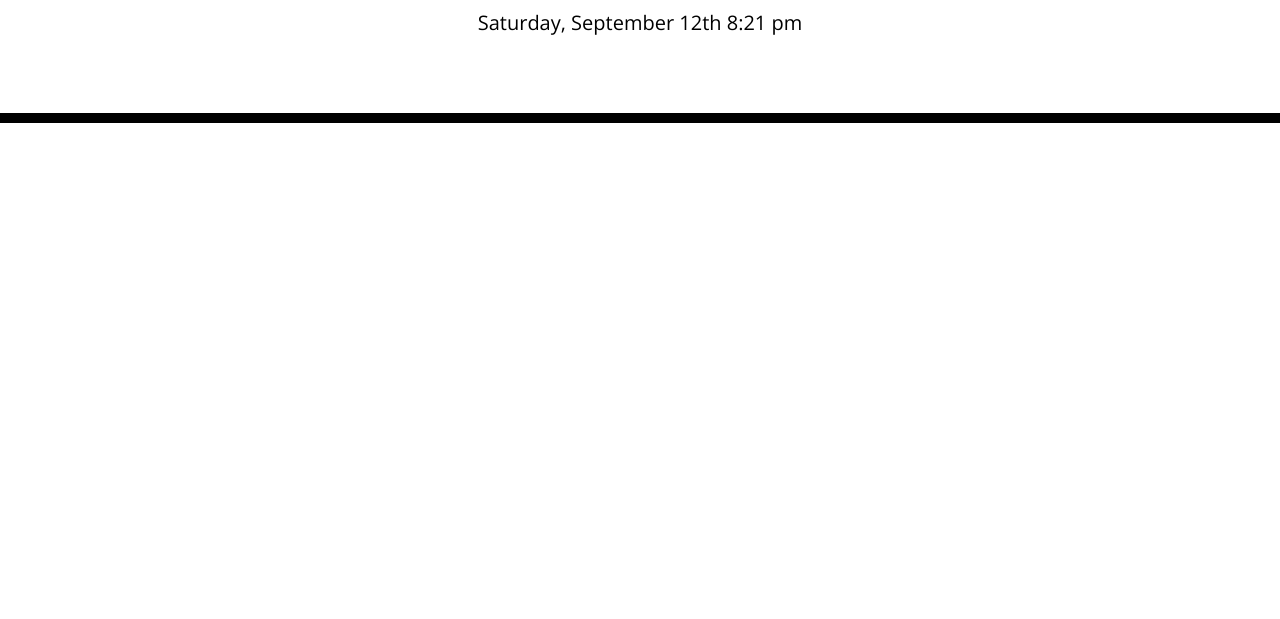
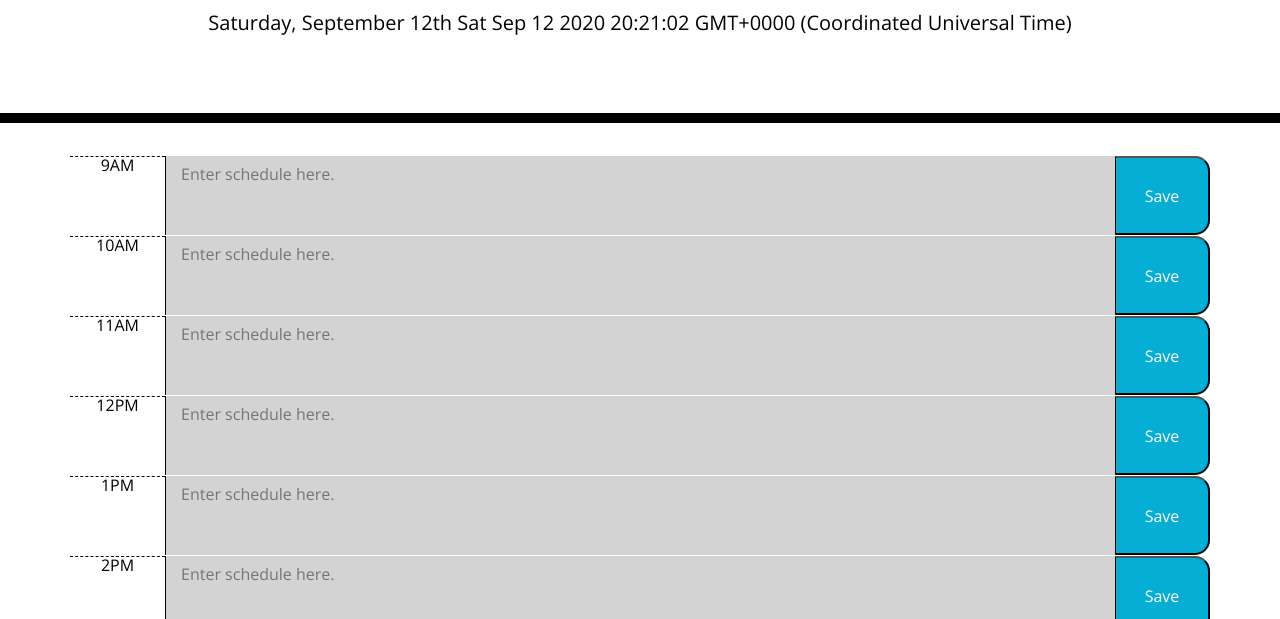
Before and after one commit to AshlynMarie22/Work_Day_Scheduler, a plain HTML site: page index.html in a window 1280 px wide. Shown: the part 181-800 px from the top of the page. Drawn offline with nearby package versions, Linux system fonts and the light colour scheme.

Commit message:
updated js file and scheduler has been formatted

```diff
--- a/script.js
+++ b/script.js
@@ -1,42 +1,84 @@
-console.log("hello world");
+//console.log("hello world");
+
+//Elements that may be needed
+var calCont = $(".container");
+
+//Have today's date at the top of the page
 var now = moment();
-var todayDate= now.format("dddd, MMMM Do");
-var todayTime= now.format("h:mm a");
+var todayDate = now.format("dddd, MMMM Do");
+var todayTime = now._d;
+console.log(todayTime);
 
 $("#currentDay").text(todayDate + " " + todayTime);
 
-var scheduleHours = ["9", "10", "11", "12","1", "2", "3", "4", "5"];
+// Times for Scheduler
+var scheduleHoursArray = [
+  moment("9AM", "hA"),
+  moment("10AM", "hA"),
+  moment("11AM", "hA"),
+  moment("12PM", "hA"),
+  moment("1PM", "hA"),
+  moment("2PM", "hA"),
+  moment("3PM", "hA"),
+  moment("4PM", "hA"),
+  moment("5PM", "hA"),
+];
 
-for (let i=0; i< scheduleHours.length; i++){
+for (let i = 0; i < scheduleHoursArray.length; i++) {
+  //Create rows with a column for time, scheduler, and save button
+  var newRow = $("<row>").attr("class", "row time-block");
+  //populate the rows with time
+  var rowTime = $("<div>")
+    .attr("class", "col-1 hour")
+    .text(scheduleHoursArray[i]._i);
+  newRow.append(rowTime);
+  //Have rows turn different colors depending on the current time
+  var compTime = scheduleHoursArray[i]._d;
 
+  //when the time is present have the row turn red
+  if (scheduleHoursArray[i]._i == now.format("hA")) {
+    newRow.addClass("present");
+  }
+  //when the time is past the current time have the row greyed out
+  else if (compTime < todayTime) {
+    newRow.addClass("past");
+  }
+  // when the time is in the future have the row green
+  else if (compTime > todayTime) {
+    newRow.addClass("future");
+  }
+
+  //populate the rows with an input
+  var schedulerInput = $("<textarea>").attr({
+    class: "col-10 description",
+    placeholder: "Enter schedule here.",
+  });
+  newRow.append(schedulerInput);
+
+  //populate the rows with save button
+  var saveButton = $("<button>")
+    .attr("class", "col-1 saveBtn saveBtn i")
+    .text("Save");
+  newRow.append(saveButton);
+
+  //Append all the new variables to the container
+  calCont.append(newRow);
 }
+
+//Save the input so that it isn't earsed when the page is refreshed
 
 //Save input to storage
 //set item
-$(document).on("click", ".saveButton", function() {
-    localStorage.setItem($(this).parent().attr('id')), $(this).siblings(".description").val().trim(); });
+$(document).on("click", ".saveButton", function () {
+  localStorage.setItem($(this).parent().attr("id")),
+    $(this).siblings(".description").val().trim();
+});
 
 //checking local storage
-function getStorage(){
-    var storageKeys = Object.keys(localStorage)
-    for (var i=0; i< storageKeys.length; i++){
-        var savedText = getItem(storageKeys[i]);
-        $("#"+ storageKeys[i].toString().children(".description").val(savedText));
-    };
+function getStorage() {
+  var storageKeys = Object.keys(localStorage);
+  for (var i = 0; i < storageKeys.length; i++) {
+    var savedText = getItem(storageKeys[i]);
+    $("#" + storageKeys[i].toString().children(".description").val(savedText));
+  }
 }
-
-//Have today's date at the top of the page
-
-//Create rows with a column for time, scheduler, and save button
-
-//populate the rows with time
-
-//populate the rows with an input
-
-//populate the rows with save button
-
-//when the time is past the current time have the row greyed out
-
-//when something has been saved have the row turn red
-
-//Save the input so that it isn't earsed when the page is refreshed
```
Also changed, not shown: index.html (+1 -3 lines).
